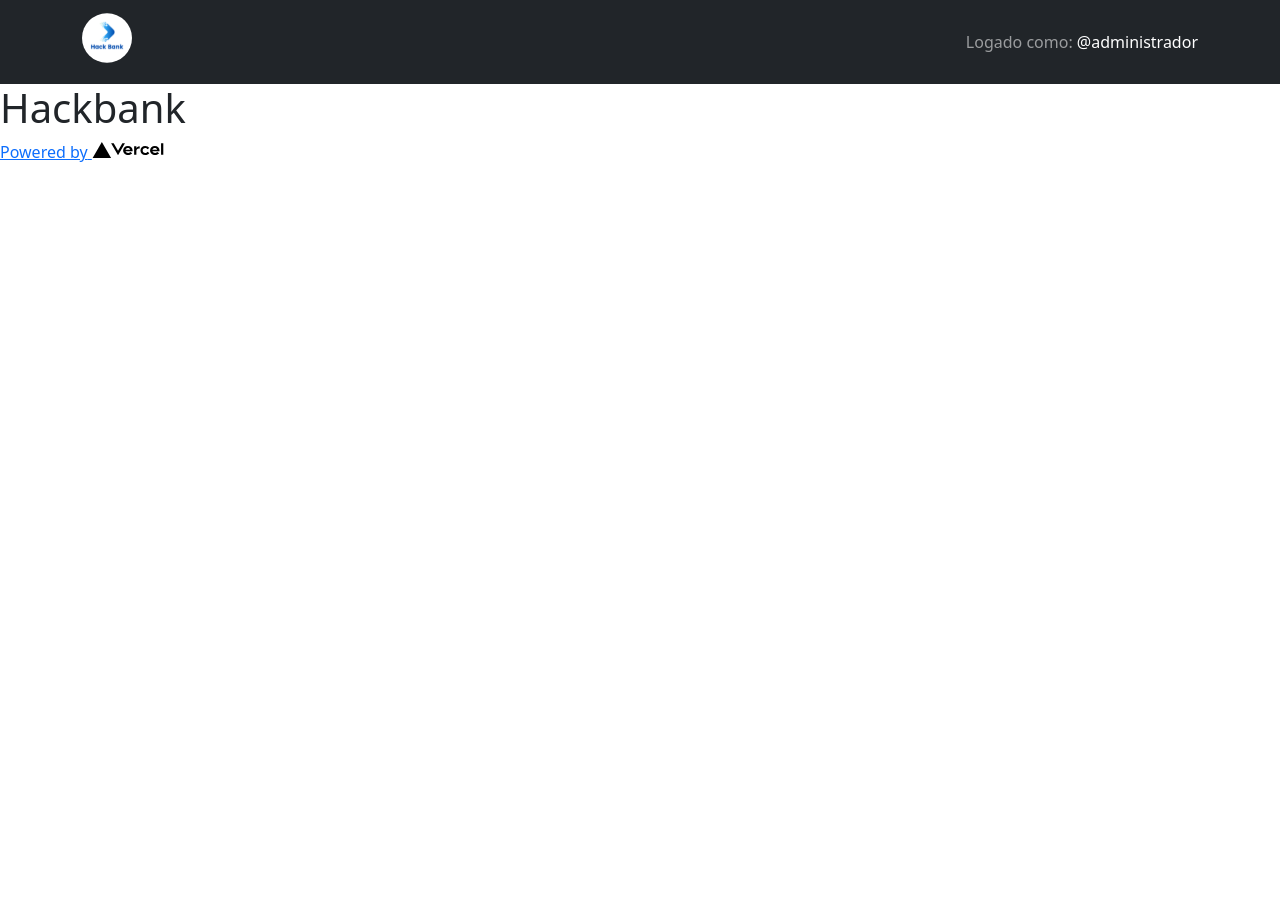
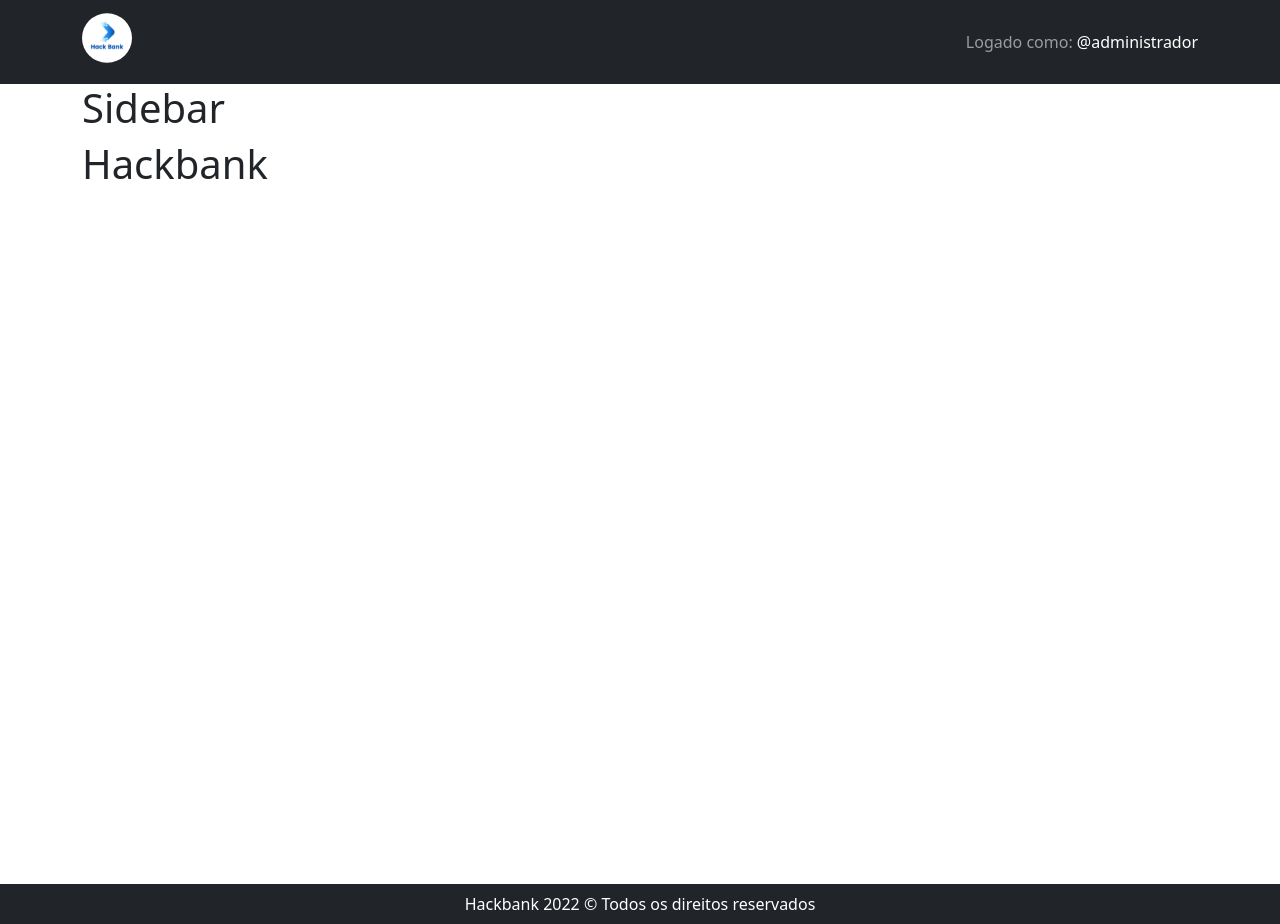
Before and after one commit to AdrianoLupossa/hackbank, a Next.js app: page / in a window 1280 px wide. Before the commit the page ends 800 px from the top, so only its background shows below. Built offline with nearby package versions, Linux system fonts and the light colour scheme.

Commit message:
add footer

```diff
--- /dev/null
+++ b/components/Footer/index.jsx
@@ -0,0 +1,7 @@
+export default function Footer() {
+  return (
+    <footer className="bg-dark text-white p-2 w-100 d-flex align-items-center justify-content-center">
+      <span>Hackbank 2022 &copy; Todos os direitos reservados</span>
+    </footer>
+  );
+}
--- /dev/null
+++ b/components/Sidebar/index.jsx
@@ -0,0 +1,7 @@
+export default function Sidebar() {
+  return (
+    <aside>
+      <h1>Sidebar</h1>
+    </aside>
+  );
+}
--- a/pages/index.js
+++ b/pages/index.js
@@ -1,6 +1,11 @@
 import Head from "next/head";
 import Image from "next/image";
+
 import Header from "../components/Header";
+import Sidebar from "../components/Sidebar";
+import Container from "react-bootstrap/Container";
+
+import Footer from "../components/Footer";
 
 export default function Home() {
   return (
@@ -16,22 +21,14 @@ export default function Home() {
 
       <Header />
 
-      <main>
-        <h1>Hackbank</h1>
-      </main>
+      <Container style={{ height: "100vh" }}>
+        <Sidebar />
+        <main>
+          <h1>Hackbank</h1>
+        </main>
+      </Container>
 
-      <footer>
-        <a
-          href="https://vercel.com?utm_source=create-next-app&utm_medium=default-template&utm_campaign=create-next-app"
-          target="_blank"
-          rel="noopener noreferrer"
-        >
-          Powered by{" "}
-          <span>
-            <Image src="/vercel.svg" alt="Vercel Logo" width={72} height={16} />
-          </span>
-        </a>
-      </footer>
+      <Footer />
     </div>
   );
 }
```
